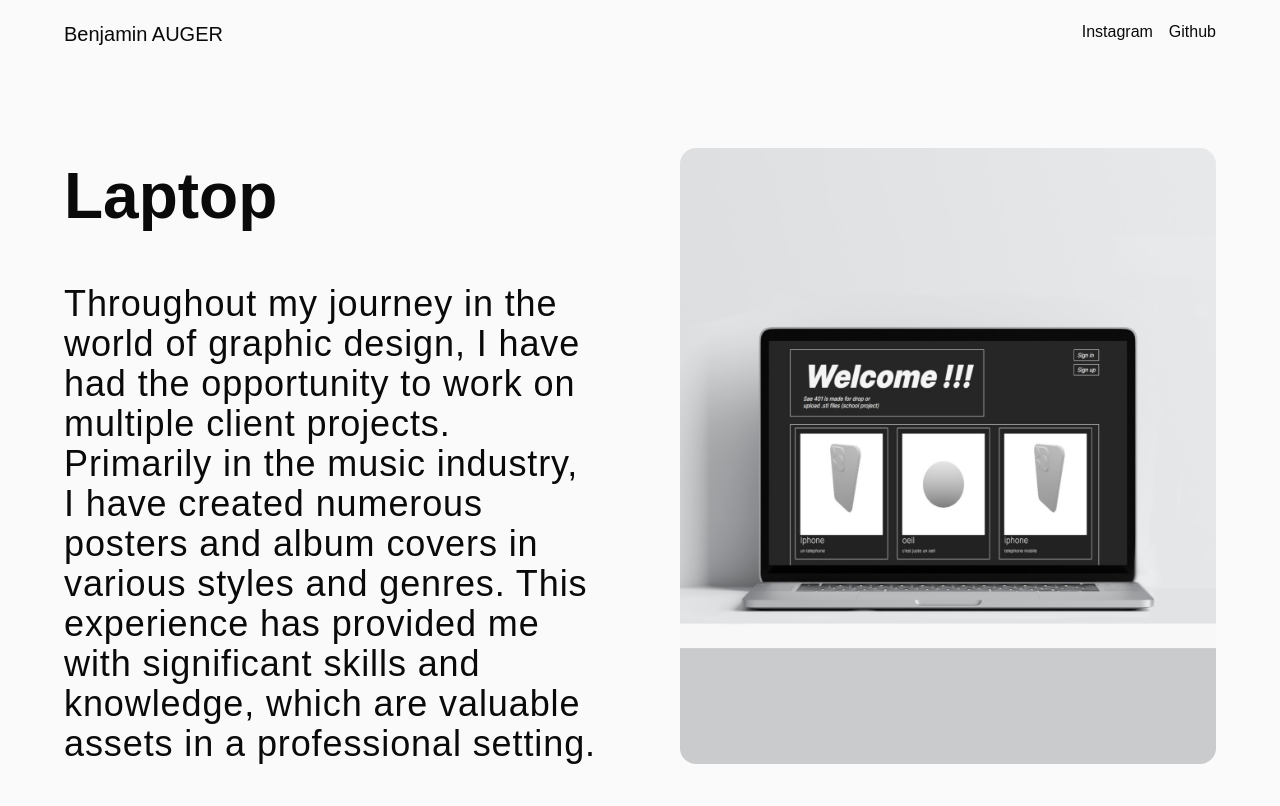
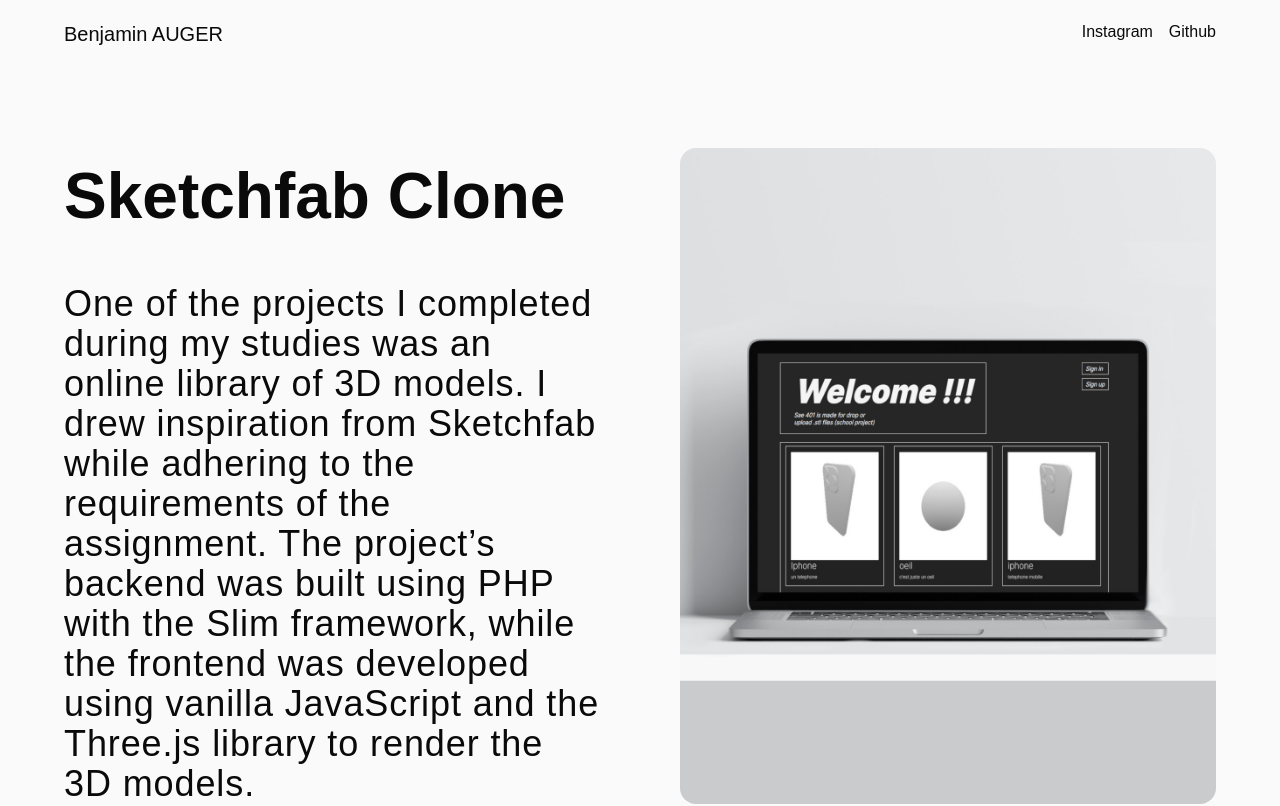
Before and after one commit to bnj35/NextTailPortfolio, a Next.js app: page /web/Clone in a window 1280 px wide. Shown: the top 806 px of the page. Built offline with nearby package versions, Linux system fonts and the light colour scheme.

Commit message:
descriptions

```diff
--- a/app/web/Clone/page.tsx
+++ b/app/web/Clone/page.tsx
@@ -6,12 +6,9 @@ export default function Home() {
     return (
         <div className='sm:m-12 md:m-16'>
             <ImageTextSection params={{ImgSrc: '/web/sktechfab.jpg',
-                ImgAlt: 'Ordi',
-                TextTitle: 'Laptop',
-                TextContent: 'Throughout my journey in the world of graphic design, I have had the opportunity to work on multiple client projects. Primarily in the music industry, I have created numerous posters and album covers in various styles and genres. This experience has provided me with significant skills and knowledge, which are valuable assets in a professional setting.'}}/>
-
-
-                <Text params={{Title: 'Client Order', Text: 'Throughout my journey in the world of graphic design, I have had the opportunity to work on multiple client projects. Primarily in the music industry, I have created numerous posters and album covers in various styles and genres. This experience has provided me with significant skills and knowledge, which are valuable assets in a professional setting.'}}/>
+                ImgAlt: '3D Online Library',
+                TextTitle: 'Sketchfab Clone',
+                TextContent: 'One of the projects I completed during my studies was an online library of 3D models. I drew inspiration from Sketchfab while adhering to the requirements of the assignment. The project’s backend was built using PHP with the Slim framework, while the frontend was developed using vanilla JavaScript and the Three.js library to render the 3D models.'}}/>
         </div>
     )
 }
```
